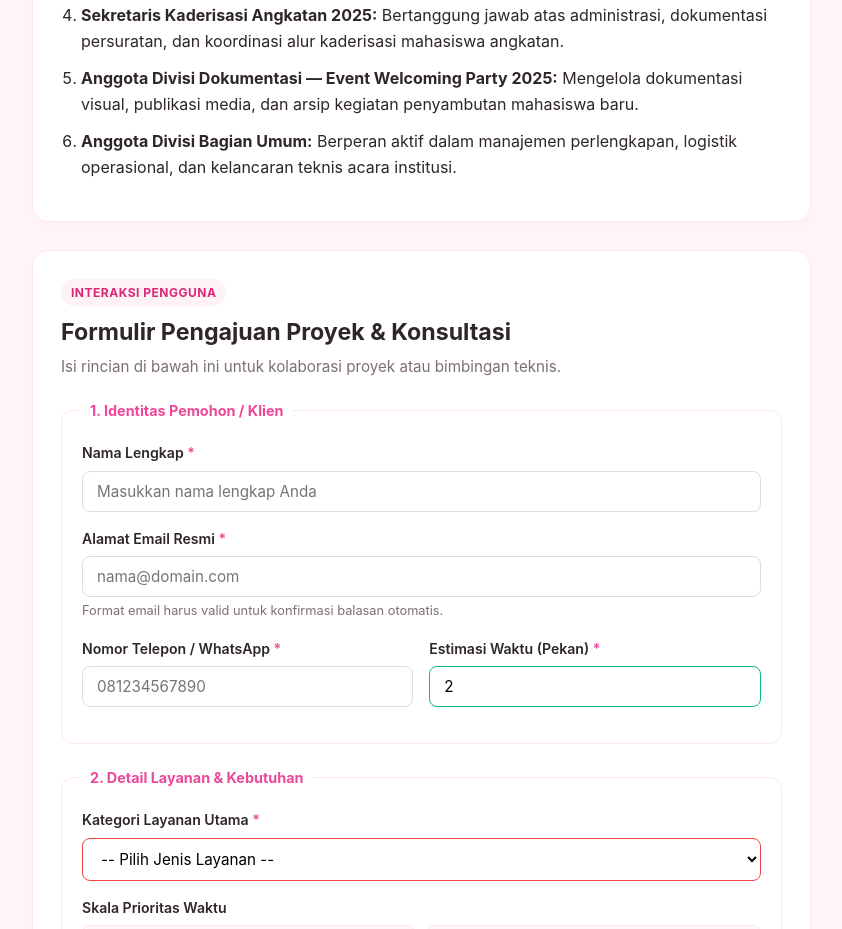
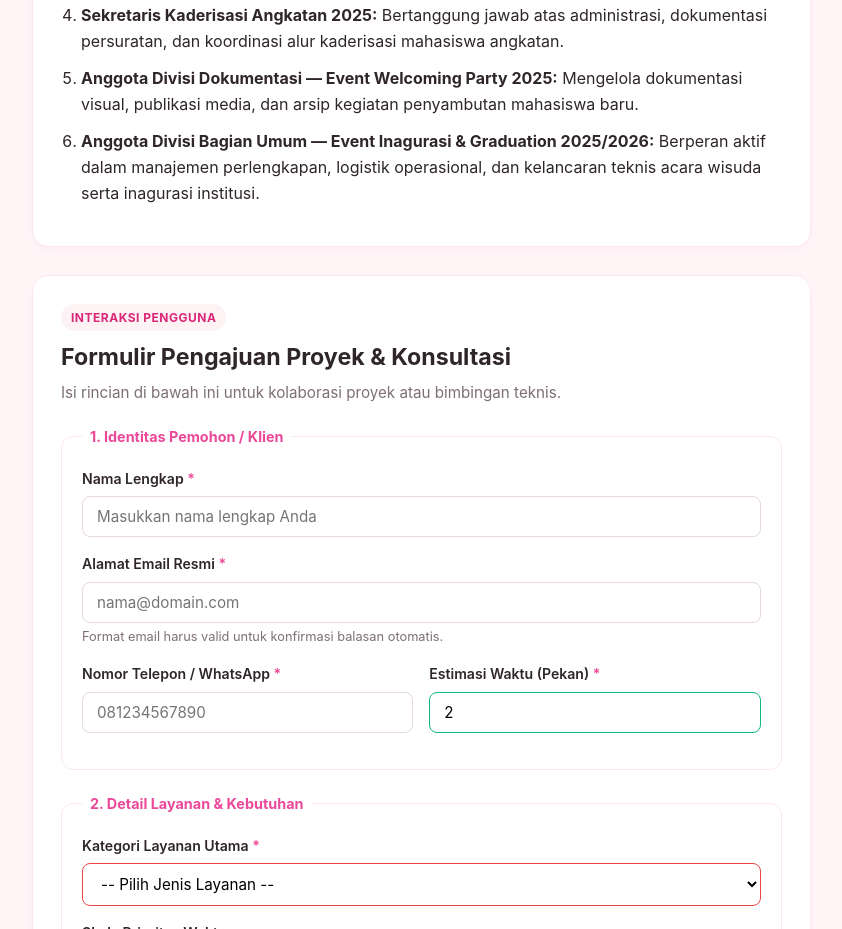
Before and after one commit to keziavania/ppw-2026-week2-12S24009, a plain HTML site: page index.html in a window 1280 px wide. Shown: the part 1572-2501 px from the top of the page, without its empty margins (62-904 px from the left). Drawn offline with Linux system fonts and the light colour scheme.

Commit message:
feat: detail committee role for Inauguration and Graduation

```diff
--- a/index.html
+++ b/index.html
@@ -139,8 +139,8 @@
             Mengelola dokumentasi visual, publikasi media, dan arsip kegiatan penyambutan mahasiswa baru.
           </li>
           <li>
-            <strong>Anggota Divisi Bagian Umum:</strong>
-            Berperan aktif dalam manajemen perlengkapan, logistik operasional, dan kelancaran teknis acara institusi.
+            <strong>Anggota Divisi Bagian Umum — Event Inagurasi &amp; Graduation 2025/2026:</strong>
+            Berperan aktif dalam manajemen perlengkapan, logistik operasional, dan kelancaran teknis acara wisuda serta inagurasi institusi.
           </li>
         </ol>
       </section>
```
